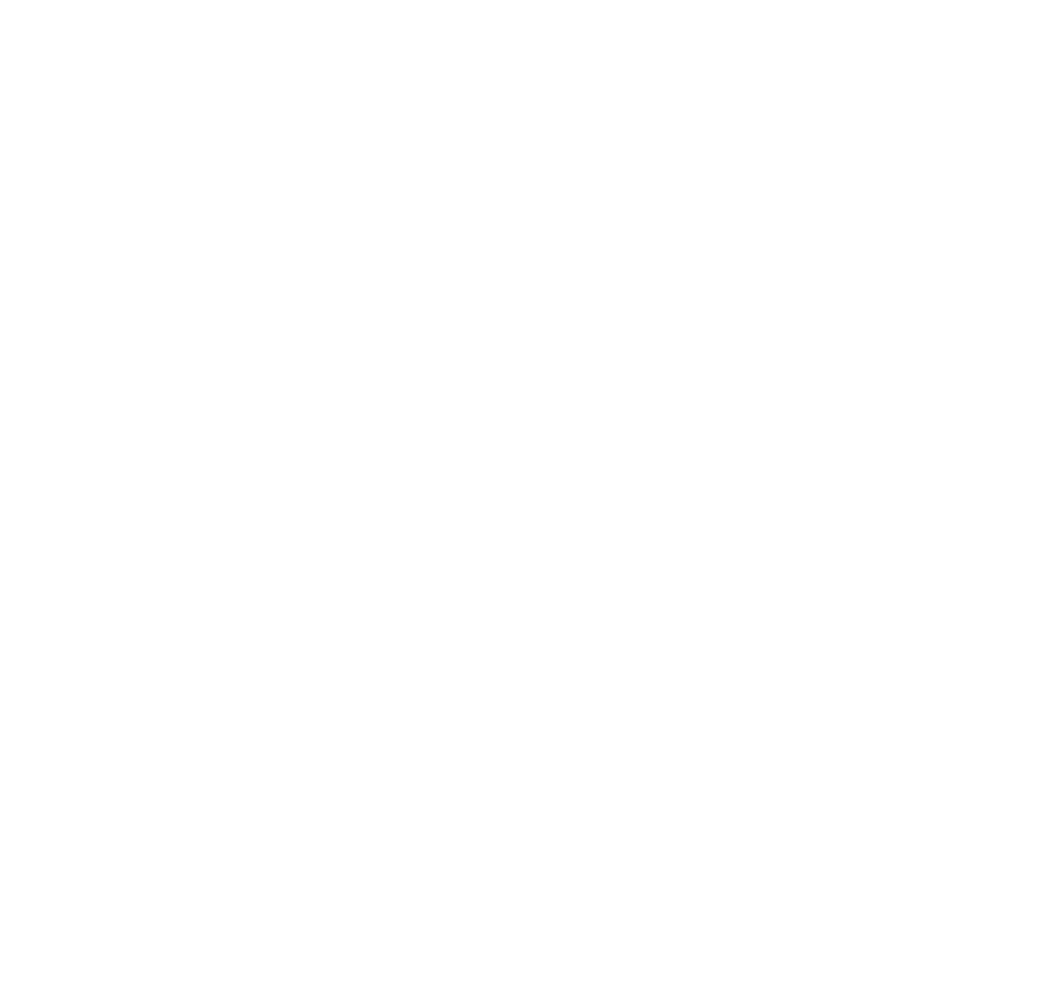
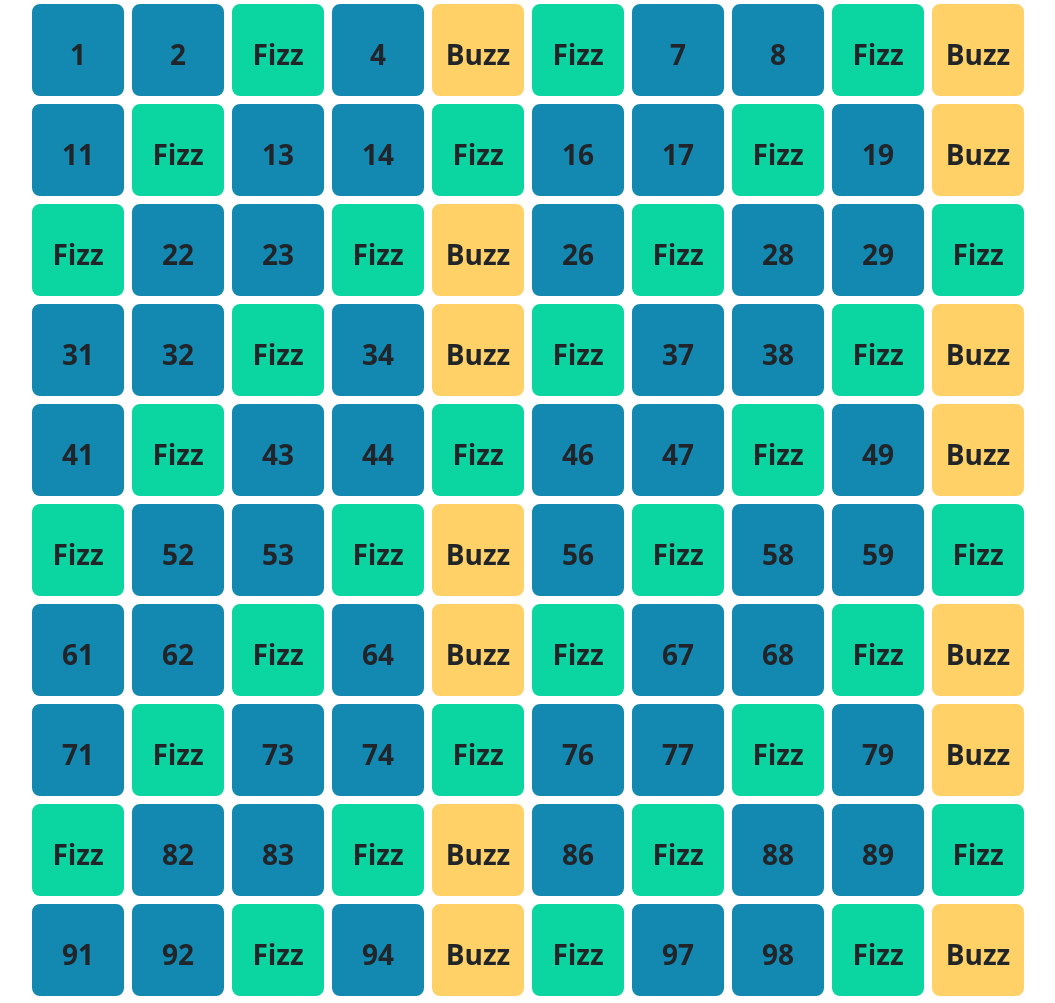
Before and after one commit to CyskoFR/js-fizzbuzzdom, a plain HTML site: page index.html in a window 1280 px wide. Shown: the whole page, without its empty margins (86-1141 px from the left). Before the commit the page ends 800 px from the top, so only its background shows below. Drawn offline with nearby package versions, Linux system fonts and the light colour scheme.

Commit message:
fizzbuzz

```diff
--- a/css/style.css
+++ b/css/style.css
@@ -3,3 +3,21 @@
     padding: 0;
     box-sizing: border-box;
 }
+
+.list {
+    list-style: none;
+    display: flex;
+    flex-wrap: wrap;
+}
+
+.item {
+    width: 100px;
+    height: 100px;
+    background-color: #1389b2;
+    text-align: center;
+    line-height: 100px;
+    font-size: 28px;
+    font-weight: bold;
+    border: 4px solid white;
+    border-radius: 12px;
+}
--- a/index.html
+++ b/index.html
@@ -15,7 +15,11 @@
     <link rel="stylesheet" href="css/style.css">
 </head>
 <body>
+    <div class="container">
+        <ul class="list">
 
+        </ul>
+    </div>
     <script src="js/main.js"></script>
 </body>
 </html>
--- a/js/main.js
+++ b/js/main.js
@@ -0,0 +1,19 @@
+const list = document.querySelector(".list");
+
+for( let i = 1; i <= 100; i++ ) {
+    const element = document.createElement("li");
+
+    element.classList.add("item");
+    element.innerText = i;
+    list.append(element);
+    if (i % 3 === 0) {
+        element.innerText = "Fizz"
+        element.style.backgroundColor = "#0bd6a1"
+    }   else if (i % 5 === 0) {
+            element.innerText = "Buzz"
+            element.style.backgroundColor = "#ffd166"
+        }   else if (i % 3 === 0 && i % 5 === 0) {
+            element.innerText = "FizzBuzz"
+            element.style.backgroundColor = "#f0466f"
+            }
+}
```
